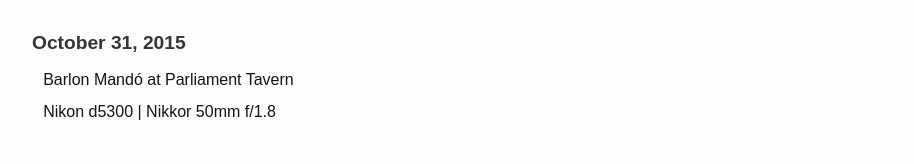
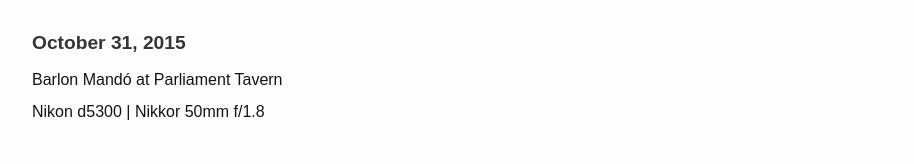
Before and after one commit to EV-Smith/portfolio, a plain HTML site: page photography.html in a window 1280 px wide. Shown: the part 164-328 px from the top of the page, without its empty margins (0-914 px from the left). Drawn offline with Linux system fonts and the light colour scheme.

Commit message:
adjusting p margin

```diff
--- a/styles/desktop.css
+++ b/styles/desktop.css
@@ -89,7 +89,7 @@ body {
 p {
   font-size: 1rem;
   line-height: 1.3rem;
-  margin: .7rem;
+  margin: .7rem 0;
   color: #131313;
 }
 
--- a/styles/mobile.css
+++ b/styles/mobile.css
@@ -99,7 +99,7 @@ body {
 p {
   font-size: 1rem;
   line-height: 1.3rem;
-  margin: .7rem;
+  margin: .7rem 0;
   color: #131313;
 }
 
--- a/styles/tablet.css
+++ b/styles/tablet.css
@@ -89,7 +89,7 @@ body {
 p {
   font-size: 1rem;
   line-height: 1.3rem;
-  margin: .7rem;
+  margin: .7rem 0;
   color: #131313;
 }
 
@@ -285,6 +285,12 @@ h1.active {
   font-size: .7rem;
 }
 
+.caption-detail {
+  margin: 0;
+  font-size: .7rem;
+  font-style: italic;
+}
+
 video {
   width: 95%;
   height: auto;
```
